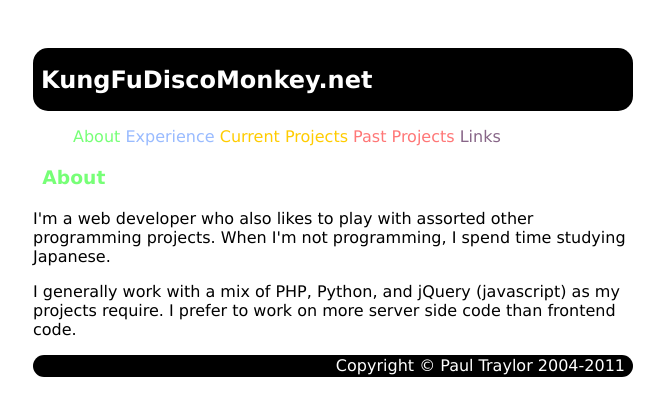
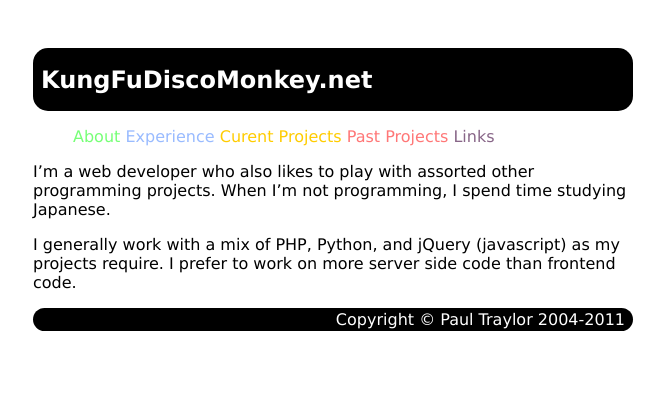
Before and after one commit to kfdm/paultraylor.net, a Jekyll site: the page built from index.markdown, in a window 1280 px wide. Shown: the top 416 px of the page, without its empty margins (307-971 px from the left). Built offline with Jekyll 4.4.1, drawn with Linux system fonts in a browser that asks for light colours; nearby versions of some CDN libraries.

Commit message:
First draft of converting files to markdown

```diff
--- a/_includes/nav.html
+++ b/_includes/nav.html
@@ -1,7 +1,7 @@
 <ul id="tab-nav">
 	<li class="one"><a href="index.html">About</a></li>
-	<li class="two"><a href="index.html">Experience</a></li>
-	<li class="three"><a href="index.html">Curent Projects</a></li>
-	<li class="four"><a href="index.html">Past Projects</a></li>
-	<li class="five"><a href="index.html">Links</a></li>
+	<li class="two"><a href="experience.html">Experience</a></li>
+	<li class="three"><a href="current.html">Curent Projects</a></li>
+	<li class="four"><a href="past.html">Past Projects</a></li>
+	<li class="five"><a href="links.html">Links</a></li>
 </ul>
--- /dev/null
+++ b/_layouts/alt.html
@@ -0,0 +1,29 @@
+<!DOCTYPE html PUBLIC "-//W3C//DTD XHTML 1.0 Strict//EN" "http://www.w3.org/TR/xhtml1/DTD/xhtml1-strict.dtd">
+<html xmlns="http://www.w3.org/1999/xhtml" xml:lang="en" lang="en-us">
+	<head profile="http://a9.com/-/spec/opensearch/1.1/">
+		<title>{{ page.title }}</title>
+		<meta http-equiv="Content-Type" content="text/html; charset=UTF-8"/>
+		<meta name="robots" content="noarchive" />
+		<link href="{{ site.url }}/atom.xml" rel="alternate" title="{{ site.title }}" type="application/atom+xml" />
+		{% for search in page.search %}
+		<link rel="search" type="application/opensearchdescription+xml" href="{{ search.xml }}" title="{{ search.title }}" />
+		{% endfor %}
+		{% for js in page.javascript %}
+		<script type="text/javascript" src="{{ js }}"></script>
+		{% endfor %}
+		<link type="text/css" href="custom.css" rel="stylesheet" />
+	</head>
+	<body class="bg-color">
+		<a name="top"></a>
+		<div id="container" class="round">
+			<div id="header" class="{{page.tab}} round bg-color"><h1>{{ site.title }}</h1></div>
+			<div id="content" class="{{page.tab}}">
+{% include nav.html %}
+				<div class="{{page.color}}">
+{{ content }}
+				</div>
+			</div>
+			<div id="footer" class="{{page.tab}} round bg-color">Copyright &copy; Paul Traylor 2004-2011</div>
+		</div>
+	</body>
+</html>
--- /dev/null
+++ b/index.markdown
@@ -0,0 +1,7 @@
+---
+layout: alt
+color: one
+---
+I'm a web developer who also likes to play with assorted other programming projects.  When I'm not programming, I spend time studying Japanese.
+
+I generally work with a mix of PHP, Python, and jQuery (javascript) as my projects require.  I prefer to work on more server side code than frontend code.
```
Also changed, not shown: current.md (added, +19 -0 lines), experience.markdown (added, +34 -0 lines), links.md (added, +9 -0 lines), past.md (added, +28 -0 lines), old.html (renamed from index.html).
